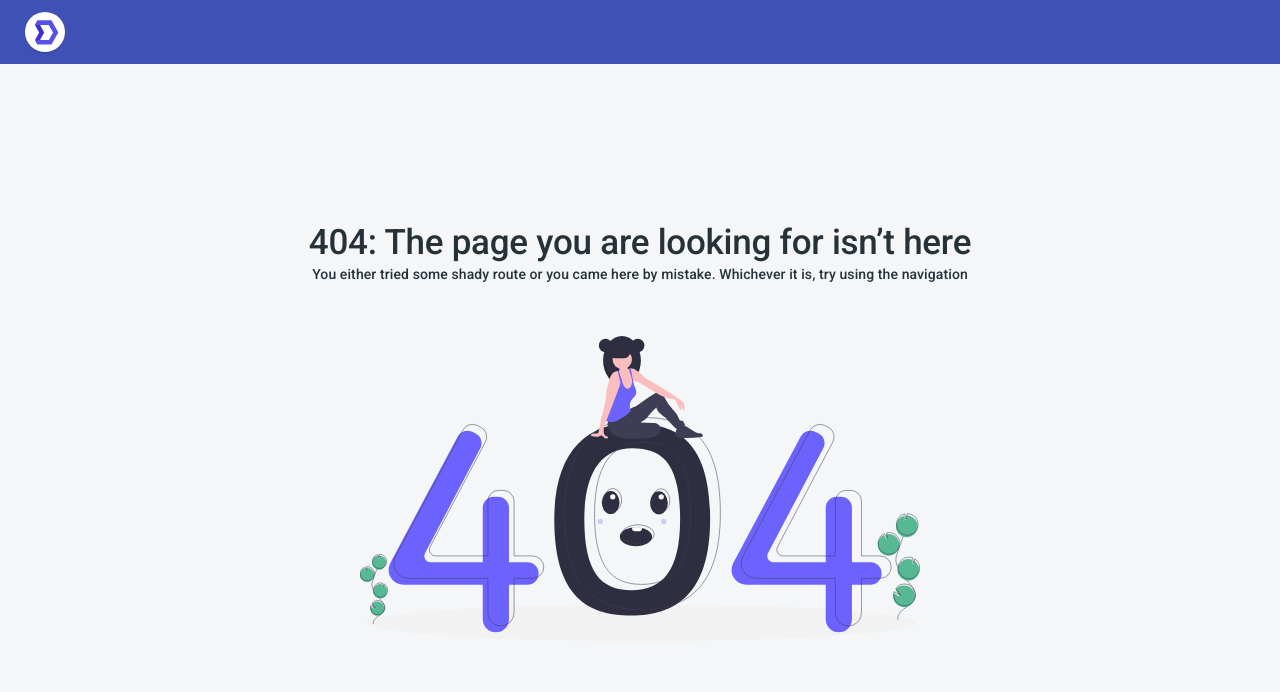
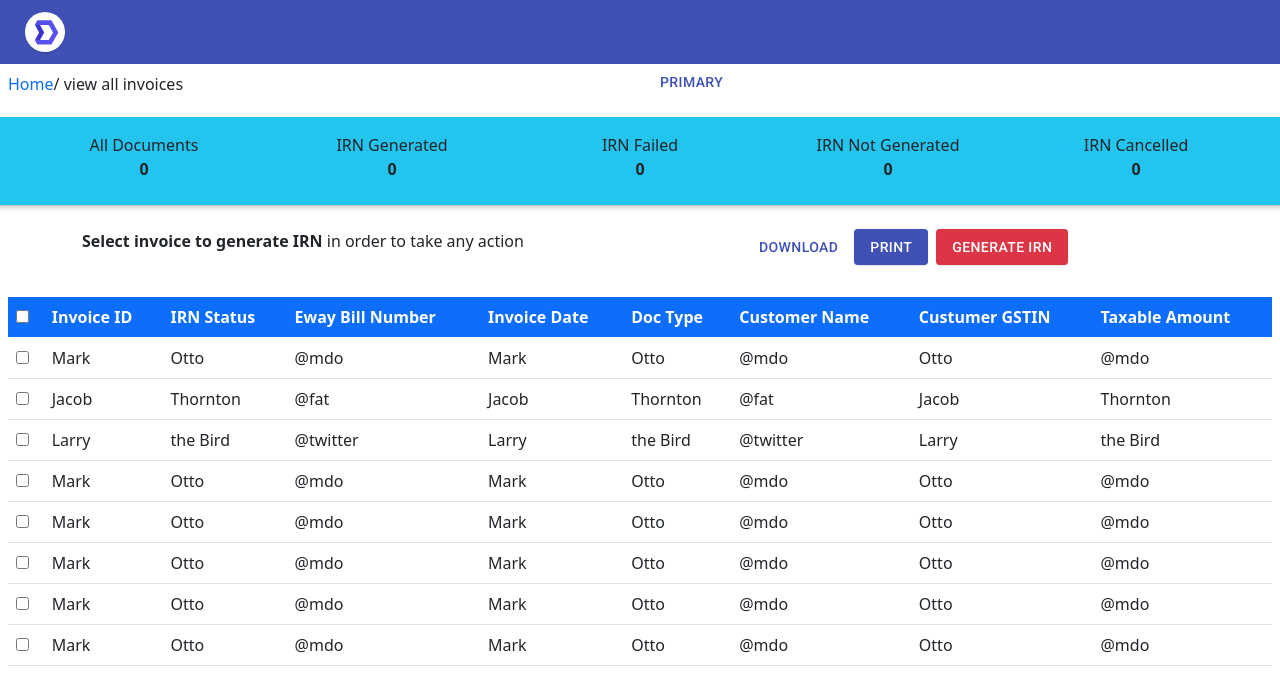
Before and after one commit to mjontop/E-Invoice, a React (Create React App) app: page /generateIRN in a window 1280 px wide. Before the commit this address led to /404. Shown: the top 692 px of the page. Built offline with nearby package versions, Linux system fonts and the light colour scheme.

Commit message:
added Generate IRN page

```diff
--- /dev/null
+++ b/src/components/GenerateIRN/GenerateIRN.js
@@ -0,0 +1,240 @@
+import React from 'react';
+import { Link } from 'react-router-dom';
+import {
+  Button,
+  //   SvgIcon,
+  //   Tab,
+  //   Tabs,
+  //   AppBar,
+  makeStyles
+  //   Typography,
+  //   Box,
+  //   Grid,
+  //   TextField,
+  //   DialogContent,
+  //   DialogTitle,
+  //   Dialog,
+  //   DialogActions
+} from '@material-ui/core';
+
+const useStyles = makeStyles((theme) => ({
+  bg_grey: {
+    marginTop: '1%',
+    backgroundColor: '#23C4ED',
+    boxShadow: theme.shadows[5],
+    padding: theme.spacing(2, 4, 3)
+  },
+  bg_light: {
+    backgroundColor: '#23C4ED'
+  }
+}));
+
+const GenerateIRN = () => {
+  const classes = useStyles();
+
+  return (
+    <>
+      <div className="row">
+        <div className="col-6 ">
+          <div className="p-2">
+            <Link to="/" className="">
+              Home
+            </Link>
+            <span>/ view all invoices</span>
+          </div>
+        </div>
+        <div className="col-6" style={{ right: '1%' }}>
+          <Button color="primary">Primary</Button>
+        </div>
+      </div>
+      <div className={`${classes.bg_grey} row`}>
+        <div className="col">
+          <div className="text-center">
+            <span>All Documents</span>
+            <br />
+            <b>0</b>
+          </div>
+        </div>
+
+        <div className="col">
+          <div className="text-center">
+            <span>IRN Generated</span>
+            <br />
+            <b>0</b>
+          </div>
+        </div>
+        <div className="col">
+          <div className="text-center">
+            <span>IRN Failed</span>
+            <br />
+            <b>0</b>
+          </div>
+        </div>
+        <div className="col">
+          <div className="text-center">
+            <span>IRN Not Generated</span>
+            <br />
+            <b>0</b>
+          </div>
+        </div>
+        <div className="col">
+          <div className="text-center">
+            <span>IRN Cancelled</span>
+            <br />
+            <b>0</b>
+          </div>
+        </div>
+      </div>
+      <div className="container mt-4 ">
+        <div className="row">
+          <div className="col-12 col-md-7">
+            <b>Select invoice to generate IRN </b>
+            <span>in order to take any action</span>
+          </div>
+          <div className="float-left col">
+            <Button className="mx-1" color="primary">
+              Download
+            </Button>
+            <Button className="mx-1" variant="contained" color="primary">
+              Print
+            </Button>
+            <Button
+              className="mx-1 bg-danger"
+              variant="contained"
+              color="secondary"
+            >
+              Generate IRN
+            </Button>
+          </div>
+        </div>
+      </div>
+      <div className="p-2 mt-4 ">
+        <table className="table">
+          <thead className="thead-dark bg-primary text-white rounded">
+            <tr>
+              <th scope="col">
+                <input type="checkbox" name="" id="" />
+              </th>
+              <th scope="col">Invoice ID</th>
+              <th scope="col">IRN Status</th>
+              <th scope="col">Eway Bill Number</th>
+              <th scope="col">Invoice Date</th>
+              <th scope="col">Doc Type</th>
+              <th scope="col">Customer Name</th>
+              <th scope="col">Custumer GSTIN</th>
+              <th scope="col">Taxable Amount</th>
+            </tr>
+          </thead>
+          <tbody>
+            <tr>
+              <th scope="row">
+                <input type="checkbox" name="" id="" />
+              </th>
+              <td>Mark</td>
+              <td>Otto</td>
+              <td>@mdo</td>
+              <td>Mark</td>
+              <td>Otto</td>
+              <td>@mdo</td>
+              <td>Otto</td>
+              <td>@mdo</td>
+            </tr>
+            <tr>
+              <th scope="row">
+                <input type="checkbox" name="" id="" />
+              </th>
+              <td>Jacob</td>
+              <td>Thornton</td>
+              <td>@fat</td>
+              <td>Jacob</td>
+              <td>Thornton</td>
+              <td>@fat</td>
+              <td>Jacob</td>
+              <td>Thornton</td>
+            </tr>
+            <tr>
+              <th scope="row">
+                <input type="checkbox" name="" id="" />
+              </th>
+              <td>Larry</td>
+              <td>the Bird</td>
+              <td>@twitter</td>
+              <td>Larry</td>
+              <td>the Bird</td>
+              <td>@twitter</td>
+              <td>Larry</td>
+              <td>the Bird</td>
+            </tr>
+            <tr>
+              <th scope="row">
+                <input type="checkbox" name="" id="" />
+              </th>
+              <td>Mark</td>
+              <td>Otto</td>
+              <td>@mdo</td>
+              <td>Mark</td>
+              <td>Otto</td>
+              <td>@mdo</td>
+              <td>Otto</td>
+              <td>@mdo</td>
+            </tr>
+            <tr>
+              <th scope="row">
+                <input type="checkbox" name="" id="" />
+              </th>
+              <td>Mark</td>
+              <td>Otto</td>
+              <td>@mdo</td>
+              <td>Mark</td>
+              <td>Otto</td>
+              <td>@mdo</td>
+              <td>Otto</td>
+              <td>@mdo</td>
+            </tr>
+            <tr>
+              <th scope="row">
+                <input type="checkbox" name="" id="" />
+              </th>
+              <td>Mark</td>
+              <td>Otto</td>
+              <td>@mdo</td>
+              <td>Mark</td>
+              <td>Otto</td>
+              <td>@mdo</td>
+              <td>Otto</td>
+              <td>@mdo</td>
+            </tr>
+            <tr>
+              <th scope="row">
+                <input type="checkbox" name="" id="" />
+              </th>
+              <td>Mark</td>
+              <td>Otto</td>
+              <td>@mdo</td>
+              <td>Mark</td>
+              <td>Otto</td>
+              <td>@mdo</td>
+              <td>Otto</td>
+              <td>@mdo</td>
+            </tr>
+            <tr>
+              <th scope="row">
+                <input type="checkbox" name="" id="" />
+              </th>
+              <td>Mark</td>
+              <td>Otto</td>
+              <td>@mdo</td>
+              <td>Mark</td>
+              <td>Otto</td>
+              <td>@mdo</td>
+              <td>Otto</td>
+              <td>@mdo</td>
+            </tr>
+          </tbody>
+        </table>
+      </div>
+    </>
+  );
+};
+
+export default GenerateIRN;
--- a/src/routes.js
+++ b/src/routes.js
@@ -13,6 +13,7 @@ import SettingsView from 'src/views/settings/SettingsView';
 import Addbusiness from './components/Add-E-inviocing/AddBusiness';
 import BusinessSettings from './components/Business/Business';
 import InviteUsers from './components/InviteUsers/InviteUsers';
+import GenerateIRN from './components/GenerateIRN/GenerateIRN';
 
 const routes = [
   {
@@ -35,6 +36,7 @@ const routes = [
     element: <MainLayout />,
     children: [
       { path: 'login', element: <LoginView /> },
+      { path: 'generateIRN', element: <GenerateIRN /> },
       { path: 'register', element: <RegisterView /> },
       { path: '404', element: <NotFoundView /> },
       { path: '/', element: <Navigate to="/app/dashboard" /> },
```
